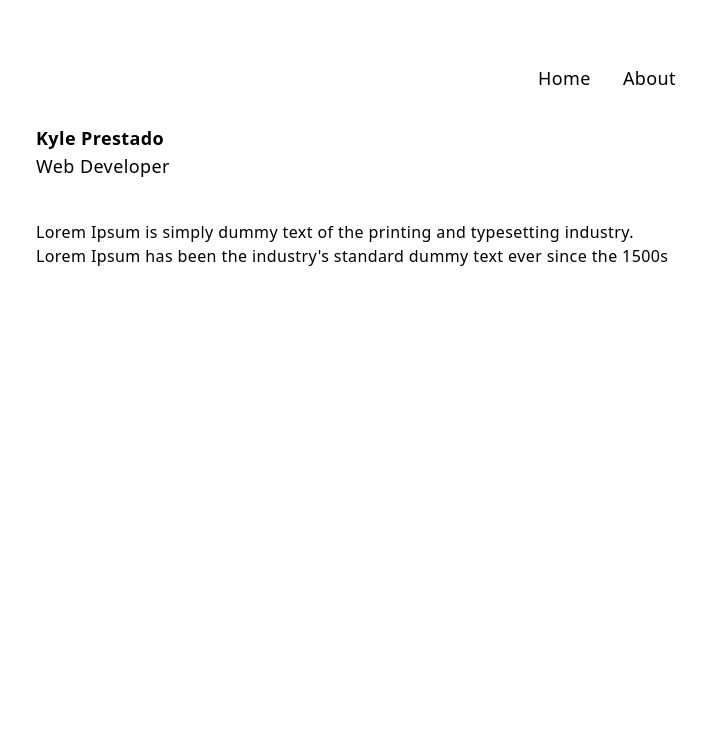
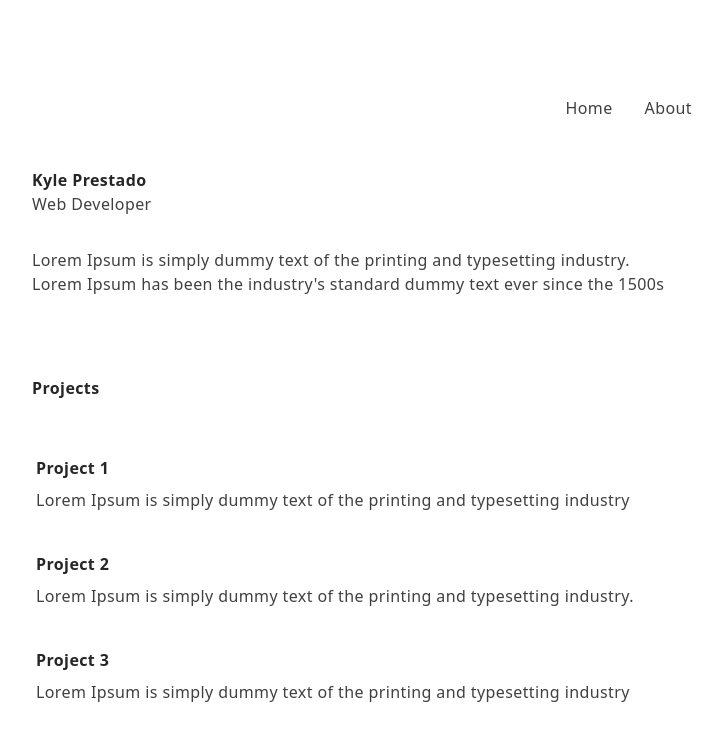
Before and after one commit to kylerossece/Portfolio, a React (Vite) app: page / in a window 1280 px wide. Shown: the top 740 px of the page, without its empty margins (284-1007 px from the left). Built offline with nearby package versions, Linux system fonts and the light colour scheme.

Commit message:
update components

```diff
--- a/src/App.jsx
+++ b/src/App.jsx
@@ -1,13 +1,15 @@
 
 import Nav from "./components/Nav"
 import Header from "./components/Header"
+import Projects from "./components/Projects"
 
 function App() {
 
   return (
-    <div className="h-screen mx-auto max-w-2xl w-full py-8 sm:py-16 px-4 tracking-wide ">
+    <div className="h-screen mx-auto max-w-2xl w-full py-8 sm:py-24 tracking-wide text-neutral-700">
        <Nav />
        <Header />
+       <Projects />
     </div>
   )
 }
--- a/src/components/Card.jsx
+++ b/src/components/Card.jsx
@@ -1,8 +1,12 @@
 import React from 'react'
 
-function Card() {
+function Card({title,description,skills}) {
+  // const skills = skills.map((skills) => (skills))
   return (
-    <div>Card</div>
+    <div className='rounded hover:bg-gray-100 cursor-pointer p-4 mb-0 sm:mb-2 flex flex-col space-y-2 '>
+      <p className='font-semibold text-neutral-800'>{title}</p>
+      <p>{description}</p>
+    </div>
   )
 }
 
--- a/src/components/Header.jsx
+++ b/src/components/Header.jsx
@@ -2,15 +2,15 @@ import React from 'react'
 
 function Header() {
   return (
-    <div className='flex flex-col space-y-10 '>
-        <div className='text-lg'>
-        <div className='font-semibold'>Kyle Prestado</div>
+    <header className='flex flex-col space-y-8 px-4 sm:px-3 mt-12 '>
+        <div>
+        <div className='font-semibold text-neutral-800'>Kyle Prestado</div>
         <div>Web Developer</div>
         </div>
-        <div>
+        <div >
         Lorem Ipsum is simply dummy text of the printing and typesetting industry. Lorem Ipsum has been the industry's standard dummy text ever since the 1500s
             </div>
-    </div>
+    </header>
   )
 }
 
--- a/src/components/Nav.jsx
+++ b/src/components/Nav.jsx
@@ -2,8 +2,8 @@ import React from 'react'
 
 function Nav() {
   return (
-    <nav className='pb-8'>
-        <ul className='flex gap-8 justify-end text-lg'>
+    <nav>
+        <ul className='flex gap-8 justify-end mr-4 sm:mr-0'>
           <li>Home</li>
           <li>About</li>
         </ul>
--- a/src/components/Projects.jsx
+++ b/src/components/Projects.jsx
@@ -2,8 +2,28 @@ import React from 'react'
 import Card from "./Card"
 
 function Projects() {
+  const projects = [
+    {id: 1, title: 'Project 1', description: '   Lorem Ipsum is simply dummy text of the printing and typesetting industry', skills: ['React', 'Tailwind', 'Firebase']},
+    {id: 2, title: 'Project 2', description: 'Lorem Ipsum is simply dummy text of the printing and typesetting industry.', skills: ['React', 'Tailwind', 'Firebase']}
+    ,
+    {id: 3, title: 'Project 3', description: 'Lorem Ipsum is simply dummy text of the printing and typesetting industry ', skills: ['React', 'Tailwind', 'Firebase']}
+  ]
+
+  const projectCards = projects.map((project) => {
+    return (
+      <Card
+           key={project.id}
+           title={project.title}
+           description={project.description}
+           skills={project.skills}  />
+    )
+  })
+
   return (
-    <Card />
+    <section className='mt-12 sm:mt-20'>
+      <p className='font-semibold text-neutral-800 mb-10 px-4 sm:px-3 '>Projects</p>
+      {projectCards}
+    </section>
   )
 }
 
```
